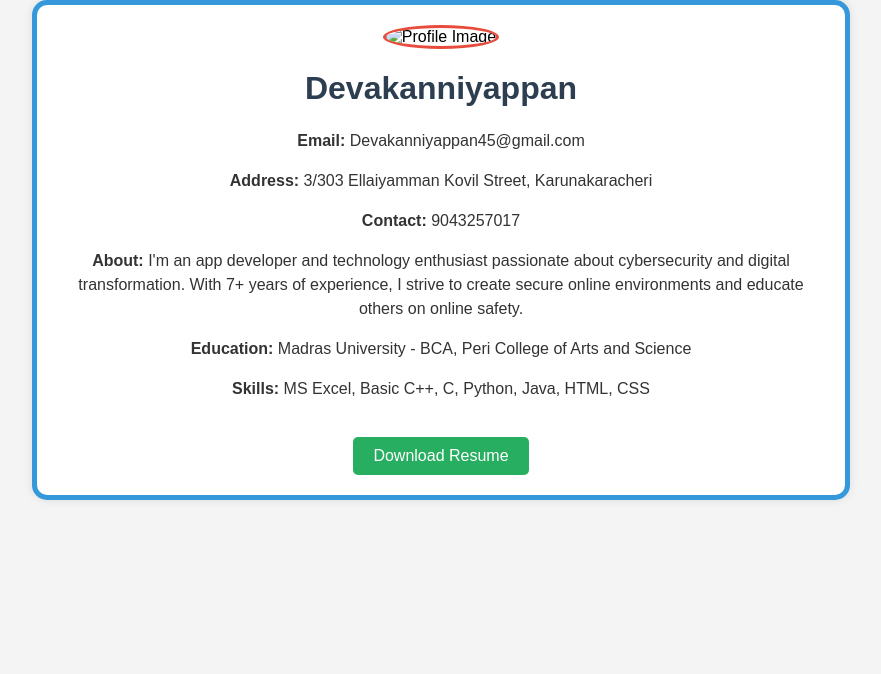
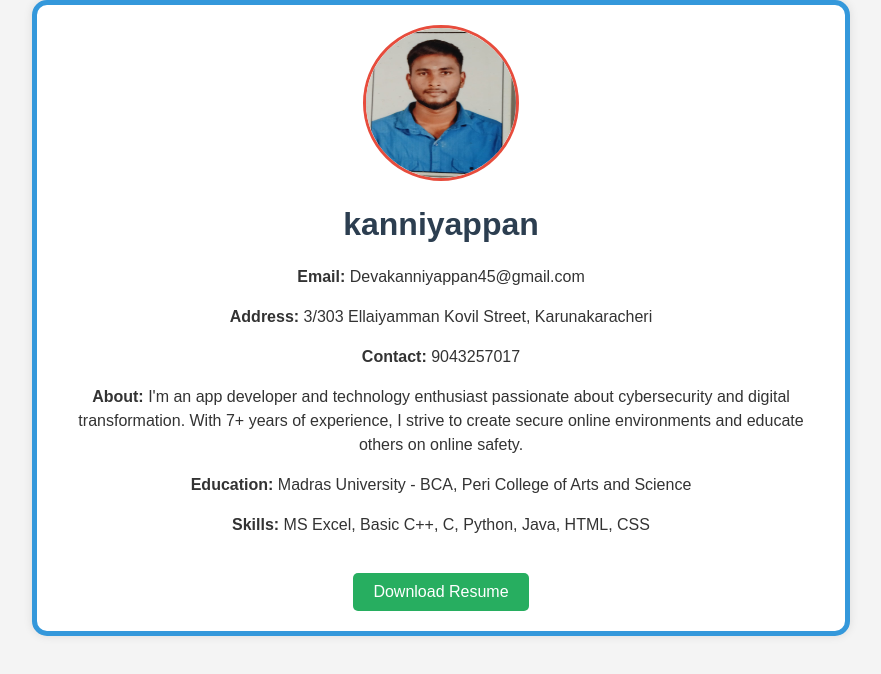
Before and after one commit to Kanniyappan45/Digital-portfolio-, a plain HTML site: page index.html in a window 1280 px wide. Shown: the whole page, without its empty margins (199-1080 px from the left). Drawn offline with Linux system fonts and the light colour scheme.

Commit message:
Update index.html

```diff
--- a/index.html
+++ b/index.html
@@ -3,7 +3,7 @@
 <head>
     <meta charset="UTF-8">
     <meta name="viewport" content="width=device-width, initial-scale=1.0">
-    <title>Devakanniyappan - Portfolio</title>
+    <title>kanniyappan - Portfolio</title>
     <style>
         body {
             font-family: Arial, sans-serif;
@@ -53,8 +53,8 @@
 <body>
 
     <div class="container">
-        <img src="kannan.jpg" alt="Profile Image">
-        <h1>Devakanniyappan</h1>
+        <img src="kanni.jpg" alt="Profile Image">
+        <h1>kanniyappan</h1>
         <p><strong>Email:</strong> Devakanniyappan45@gmail.com</p>
         <p><strong>Address:</strong> 3/303 Ellaiyamman Kovil Street, Karunakaracheri</p>
         <p><strong>Contact:</strong> 9043257017</p>
```
